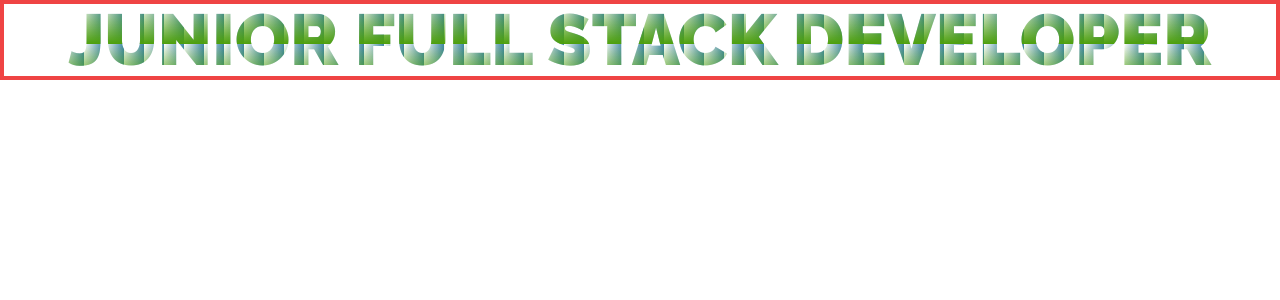
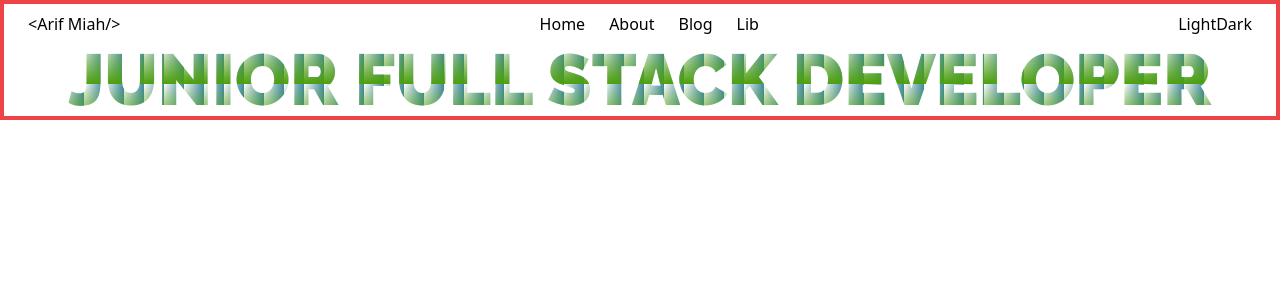
Before and after one commit to ArifMiah07/Portfolio-Arif-Miah, a React (Vite) app: page /v4 in a window 1280 px wide. Shown: the top 300 px of the page. Built offline with nearby package versions, Linux system fonts and the light colour scheme; a web font is replaced by a local one.

Commit message:
create a simple static navbar in landing page

```diff
--- a/src/Version/version4/pages/landingPage/LandingPage.jsx
+++ b/src/Version/version4/pages/landingPage/LandingPage.jsx
@@ -2,6 +2,33 @@ export default function LandingPage() {
   return (
     // this is the landing page
     <div className="w-full  h-full border-4 border-red-500 ">
+      <header className=" w-full h-full flex items-center px-6 py-2 ">
+        <nav className=" w-full h-full flex flex-row items-center justify-between gap-6 ">
+          {/* logo */}
+          <div className="flex flex-row items-center justify-center ">
+            <span>{"<"}</span>
+            <span>Arif Miah</span>
+            <span>{"/>"}</span>
+          </div>
+          {/* menu */}
+          <div className="flex items-center">
+            <ul className="flex flex-row items-center gap-6 ">
+              <li>Home</li>
+              <li>About</li>
+              {/* <li>Skill</li>
+                        <li>Projects</li>
+                        <li>Contact</li> */}
+              <li>Blog</li>
+              <li>Lib</li>
+            </ul>
+          </div>
+          {/* extra */}
+          <div className="flex flex-row items-center justify-center  ">
+            <span>Light</span>
+            <span>Dark</span>
+          </div>
+        </nav>
+      </header>
       <h1 className=" gradientName uppercase text-center font-black text-7xl  ">
         <span>Junior</span>
         <span> Full Stack</span>
```
